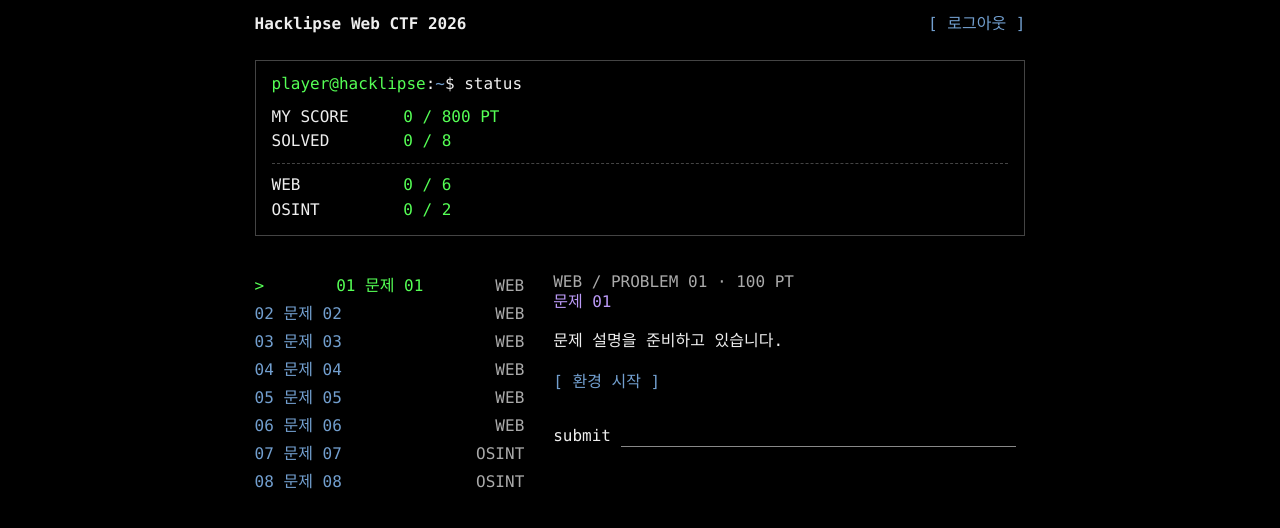
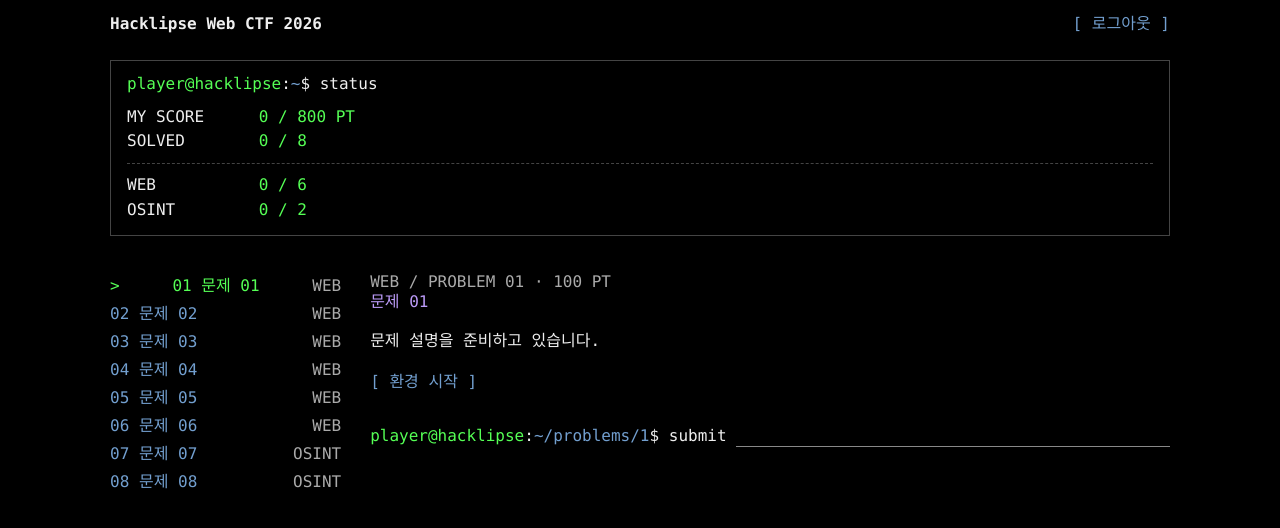
Before and after one commit to sua-h-lee/Hacklipse-Web-CTF-2026, a Flask app: page / in a window 1280 px wide. Shown: the top 528 px of the page. Run offline with Flask 3, Linux system fonts and the light colour scheme; the visitor is signed in with stand-in values (Sample User, id 1); data that the repository does not hold is empty; some web fonts are replaced.

Commit message:
Restore terminal submit prompt with inline flag input

```diff
--- a/static/platform.css
+++ b/static/platform.css
@@ -5,7 +5,7 @@ button::after { content:' ]' }
 a:hover, button:hover { text-decoration:underline }
 .on { color:#55ff55 }
 aside .on::before { content:'> '; }
-.grid { display:grid; grid-template-columns:minmax(16ch,28ch) minmax(0,1fr); gap:3ch }
+.grid { display:grid; grid-template-columns:minmax(16ch,24ch) minmax(0,1fr); gap:3ch }
 aside a { display:flex; justify-content:space-between; gap:1ch; line-height:1.5 }
 aside a small { white-space:nowrap }
 small { font:inherit; color:#aaa }
@@ -18,7 +18,8 @@ label { white-space:normal }
 .command input { flex:1; width:auto; max-width:none; border:0; outline:none; caret-color:#eee; caret-shape:block }
 .command:focus-within label { color:#fff }
 
-.answer.command { flex-direction:row; align-items:baseline; gap:1ch; width:min(48ch,100%); max-width:100% }
+.answer.command { flex-direction:row; align-items:baseline; gap:1ch; width:100%; max-width:none }
+.answer.command label { flex:none; white-space:nowrap }
 .answer.command input[name="flag"] { flex:1; width:auto; min-width:0; border-bottom:1px solid #888 }
 
 .boot-screen {
@@ -38,8 +39,8 @@ label { white-space:normal }
 .login-screen .command input { width: 20ch; max-width: 42vw; caret-color: #fff; }
 .login-screen .user, .login-screen button, .login-screen .command:focus-within label { color: #fff; }
 .problem-screen { display:grid; justify-items:center; align-items:start; grid-template-rows:auto 1fr; min-height:100svh; padding:0; }
-.competition-header { width:min(88ch,100%); display:flex; align-items:center; justify-content:space-between; gap:2ch; padding:12px clamp(12px,3vw,40px); }
-.problem-screen main { width:min(88ch,100%); padding:0 clamp(12px,3vw,40px) 2rem; }
+.competition-header { width:min(118ch,100%); display:flex; align-items:center; justify-content:space-between; gap:2ch; padding:12px clamp(12px,3vw,40px); }
+.problem-screen main { width:min(118ch,100%); padding:0 clamp(12px,3vw,40px) 2rem; }
 .player-status { margin:0.75em 0 2.25em; padding:0.8em 1em; border:1px solid #444 }
 .status-prompt { margin:0 0 0.65em }
 .status-row { display:grid; grid-template-columns:12ch minmax(0,1fr); gap:1em; max-width:32ch; padding:0.15em 0 }
@@ -47,3 +48,4 @@ label { white-space:normal }
 .status-categories { margin-top:0.55em; padding-top:0.55em; border-top:1px dashed #444 }
 .problem-description { white-space:pre-line; line-height:1.65 }
 .challenge-download { margin:1.5em 0 }
+@media(max-width:650px){.answer.command{flex-wrap:wrap}.answer.command label{white-space:normal}.answer.command input[name="flag"]{min-width:min(24ch,100%)}}
--- a/templates/platform.html
+++ b/templates/platform.html
@@ -1,4 +1,4 @@
-<!doctype html><html lang="ko"><meta charset="utf-8"><meta name="viewport" content="width=device-width,initial-scale=1"><title>Hacklipse CTF 2026</title><link rel="stylesheet" href="/static/terminal.css"><link rel="stylesheet" href="/static/platform.css?v=17"><body class="{{ 'boot-screen login-screen' if login else 'problem-screen' }}">
+<!doctype html><html lang="ko"><meta charset="utf-8"><meta name="viewport" content="width=device-width,initial-scale=1"><title>Hacklipse CTF 2026</title><link rel="stylesheet" href="/static/terminal.css"><link rel="stylesheet" href="/static/platform.css?v=18"><body class="{{ 'boot-screen login-screen' if login else 'problem-screen' }}">
 {% macro csrf() %}<input type="hidden" name="csrf" value="{{ session.csrf }}">{% endmacro %}
 {% if not login %}<header class="competition-header"><strong>Hacklipse Web CTF 2026</strong><form method="post" action="/logout">{{ csrf() }}<button>로그아웃</button></form></header>{% endif %}
 <main>
@@ -26,4 +26,4 @@
 {% if env and env[0] == n %}
 <form method="post" action="{{ url_for('stop', n=n) }}">{{ csrf() }}<input type="hidden" name="instance" value="{{ env[1] }}"><button>종료하기</button></form>
 {% endif %}
-<form class="answer command" method="post" action="/problems/{{ n }}/submit">{{ csrf() }}<label for="flag">submit</label><input id="flag" aria-label="플래그" required name="flag" autocomplete="off" spellcheck="false" autocapitalize="off" enterkeyhint="go" maxlength="1024"><button class="sr-only">제출</button></form></section></div>{% endif %}</main></body></html>
+<form class="answer command" method="post" action="/problems/{{ n }}/submit">{{ csrf() }}<label for="flag"><span class="user">{{ session.get("name", "player") }}@hacklipse</span>:<span class="directory">~/problems/{{ n }}</span>$ submit</label><input id="flag" aria-label="플래그" required name="flag" autocomplete="off" spellcheck="false" autocapitalize="off" enterkeyhint="go" maxlength="1024"><button class="sr-only">제출</button></form></section></div>{% endif %}</main></body></html>
```
